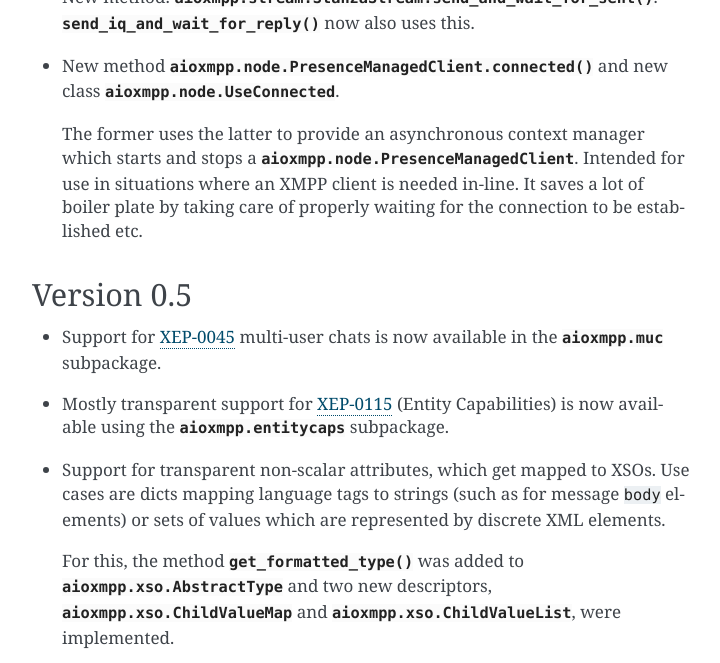
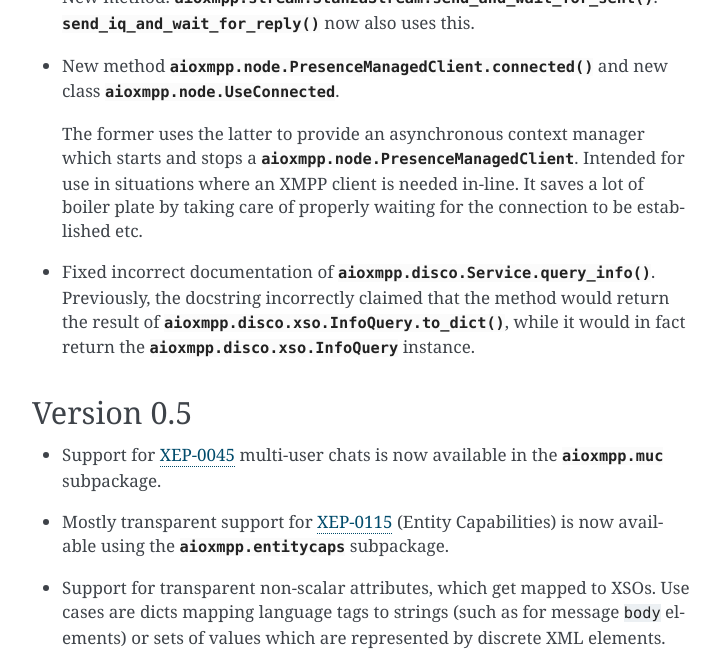
Before and after one commit to horazont/aioxmpp, a Sphinx documentation site: the page built from docs/api/changelog.rst, in a window 1280 px wide and 900 px high, scrolled down 1218 px, cut to the strip 0-663 px from the top of the window. Shown: the whole strip, without its empty margins (388-1108 px from the left). Built offline with Sphinx 7.4.7, drawn with Linux system fonts in a browser that asks for light colours.

Commit message:
Fix documentation error on aioxmpp.disco.Service.query_info

```diff
--- a/docs/api/changelog.rst
+++ b/docs/api/changelog.rst
@@ -66,6 +66,11 @@ Version 0.6
   use in situations where an XMPP client is needed in-line. It saves a lot of
   boiler plate by taking care of properly waiting for the connection to be
   established etc.
+
+* Fixed incorrect documentation of :meth:`aioxmpp.disco.Service.query_info`.
+  Previously, the docstring incorrectly claimed that the method would return the
+  result of :meth:`aioxmpp.disco.xso.InfoQuery.to_dict`, while it would in fact
+  return the :class:`aioxmpp.disco.xso.InfoQuery` instance.
 
 Version 0.5
 ===========
```
Also changed, not shown: 1 other file.
